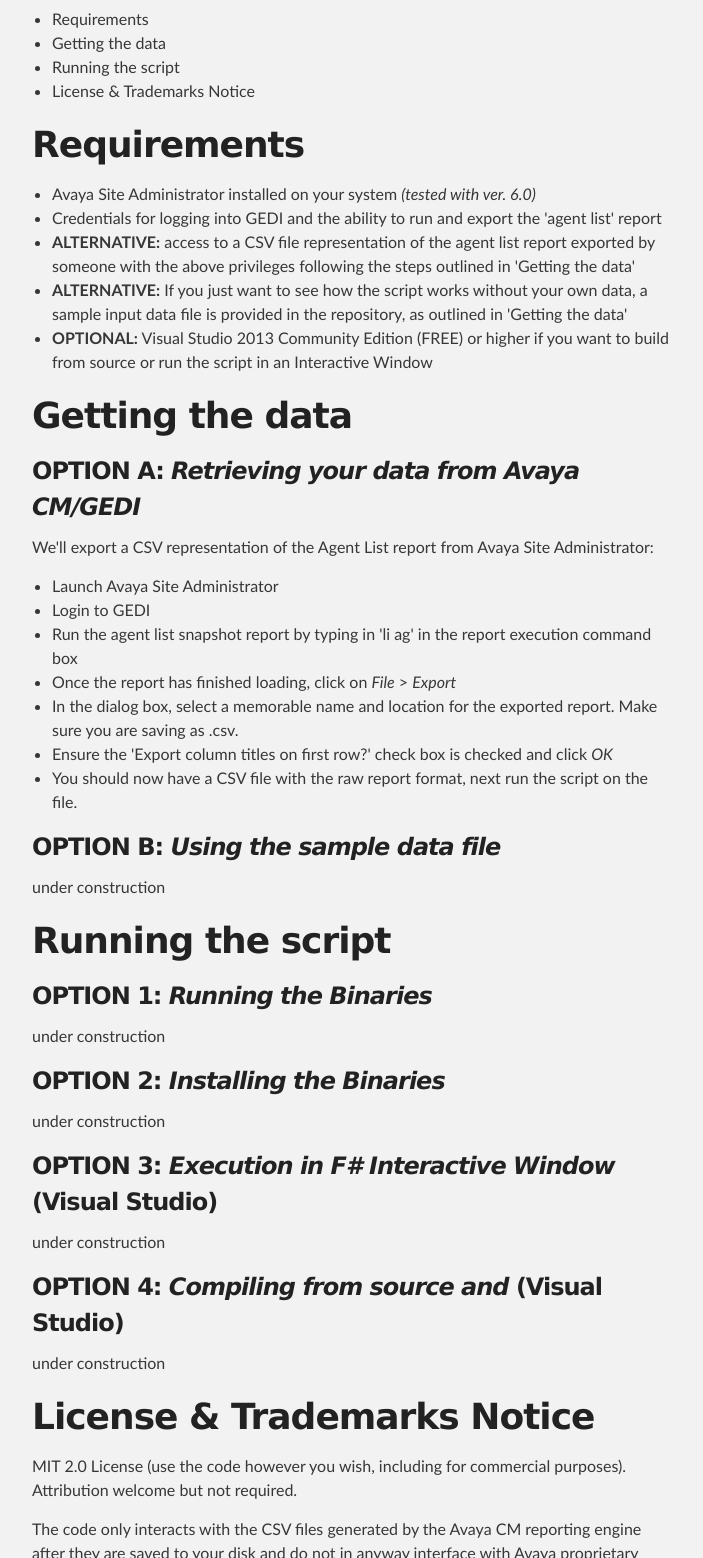
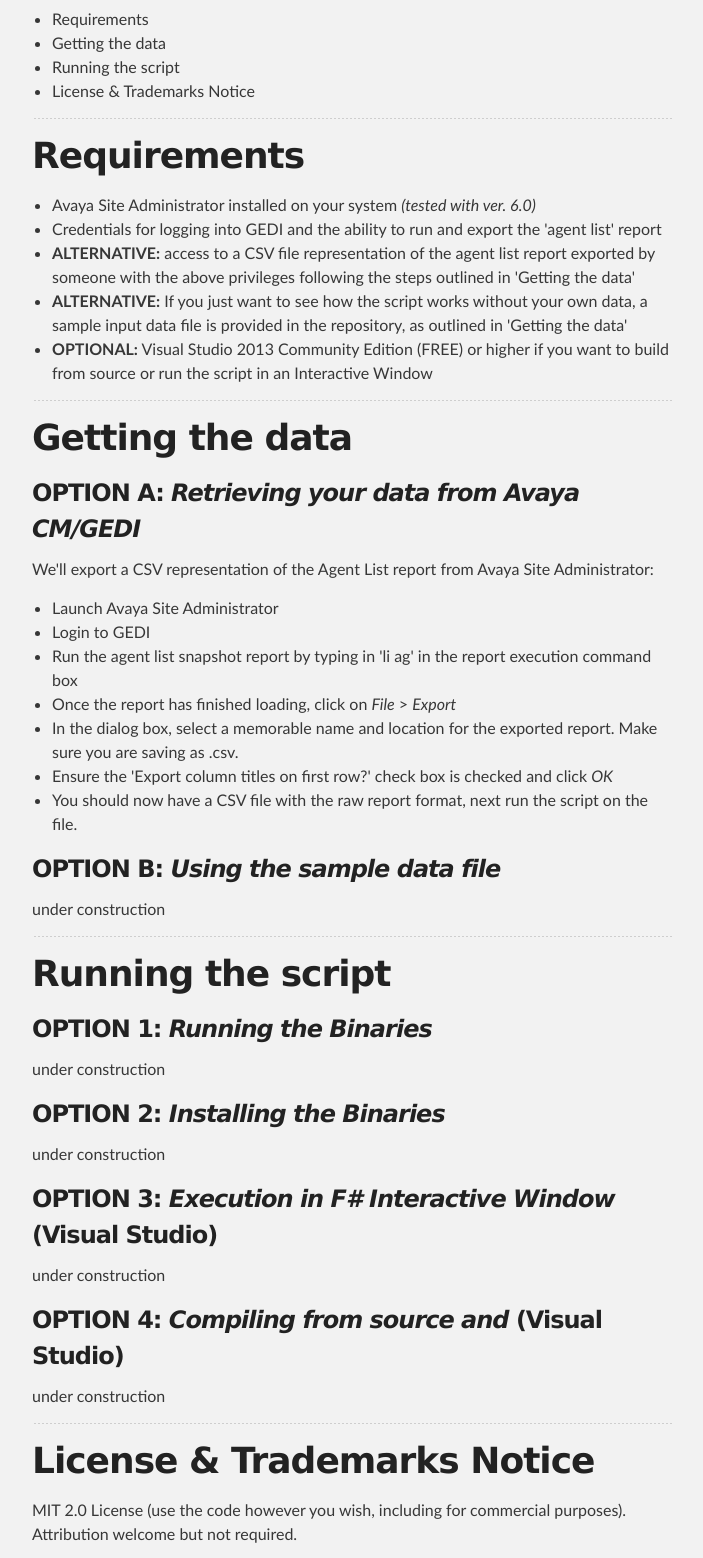
Before and after one commit to ablankholm/Unpivot-Avaya-CM-Agent-List-Report, a plain HTML site: page index.html in a window 1280 px wide. Shown: the part 614-2172 px from the top of the page, without its empty margins (288-991 px from the left). Drawn offline with Linux system fonts and the light colour scheme.

```diff
--- a/index.html
+++ b/index.html
@@ -48,6 +48,8 @@
 <li>License &amp; Trademarks Notice</li>
 </ul>
 
+<hr>
+
 <h1>
 <a id="requirements" class="anchor" href="#requirements" aria-hidden="true"><span class="octicon octicon-link"></span></a>Requirements</h1>
 
@@ -62,6 +64,8 @@
 <li>
 <strong>OPTIONAL:</strong> Visual Studio 2013 Community Edition (FREE) or higher if you want to build from source or run the script in an Interactive Window</li>
 </ul>
+
+<hr>
 
 <h1>
 <a id="getting-the-data" class="anchor" href="#getting-the-data" aria-hidden="true"><span class="octicon octicon-link"></span></a>Getting the data</h1>
@@ -90,6 +94,8 @@
 
 <p>under construction</p>
 
+<hr>
+
 <h1>
 <a id="running-the-script" class="anchor" href="#running-the-script" aria-hidden="true"><span class="octicon octicon-link"></span></a>Running the script</h1>
 
@@ -115,6 +121,8 @@
 
 <p>under construction</p>
 
+<hr>
+
 <h1>
 <a id="license--trademarks-notice" class="anchor" href="#license--trademarks-notice" aria-hidden="true"><span class="octicon octicon-link"></span></a>License &amp; Trademarks Notice</h1>
 
```
Also changed, not shown: params.json (+1 -1 lines).
